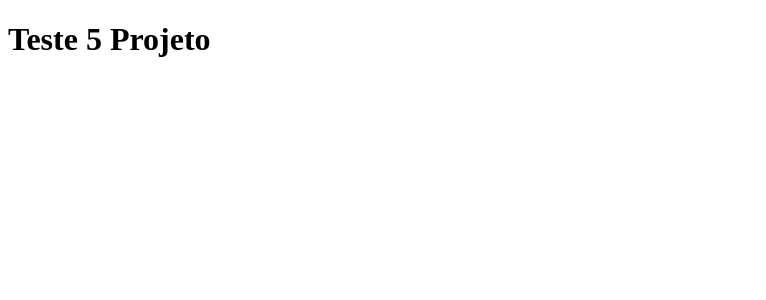
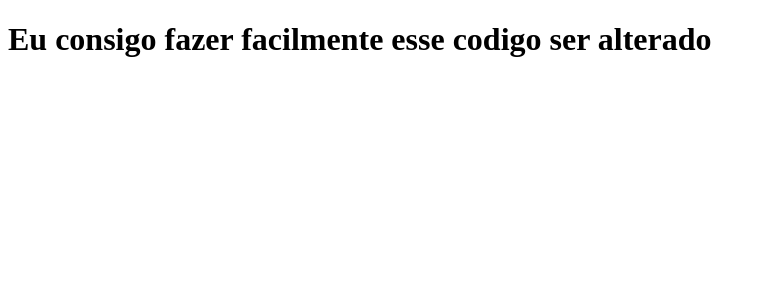
Before and after one commit to Otavio17061992/cloneTabNews, a Next.js app: page / in a window 1280 px wide. Shown: the top 300 px of the page, without its empty margins (0-766 px from the left). Built offline with nearby package versions, Linux system fonts and the light colour scheme.

Commit message:
alterado o index.js

```diff
--- a/pages/index.js
+++ b/pages/index.js
@@ -1,7 +1,7 @@
 function Home() {
   return (
     <dev>
-      <h1>Teste 5 Projeto</h1>
+      <h1>Eu consigo fazer facilmente esse codigo ser alterado</h1>
     </dev>
   );
 }
```
